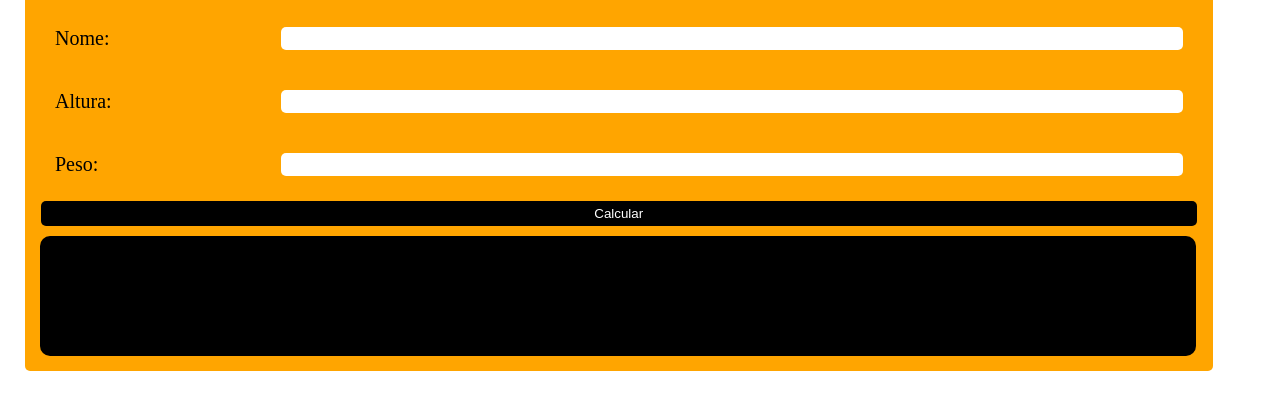
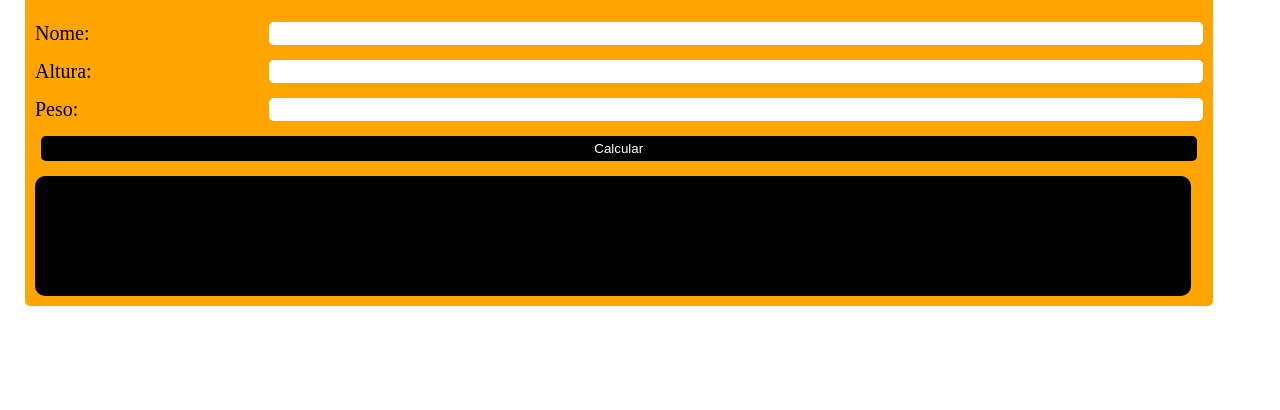
Before and after one commit to Dorcaschagas/calc.imc, a plain HTML site: page index.html in a window 1280 px wide. Shown: the part 76-486 px from the top of the page. Drawn offline with Linux system fonts and the light colour scheme.

Commit message:
Update style.css

```diff
--- a/style.css
+++ b/style.css
@@ -29,8 +29,8 @@ h1{
 .input{
     display: flex;
     justify-content: space-between;
-    margin: 10px;
-    padding: 10px;
+    /* margin: 10px;  */
+    padding-top: 15px;
     font-size: 20px;
     /* word-wrap: break-word; quebra de linha */
 }
@@ -55,7 +55,7 @@ input{
     border-radius: 10px;
     text-align: center;
     color: orange;
-    margin: 5px;
+    /* margin: 5px; */
     /* column-count: 2;  cria duas ou mais colunas */
     /* writing-mode: vertical-rl; deixa o conteudo na vertical*/
 }
@@ -67,7 +67,7 @@ input{
     color: white;
     align-self: center;
     padding: 5px;
-    margin: 5px;
+    margin: 15px 0px 15px 0px;
     border-radius: 5px;
     border: none;
     cursor: pointer;
```
